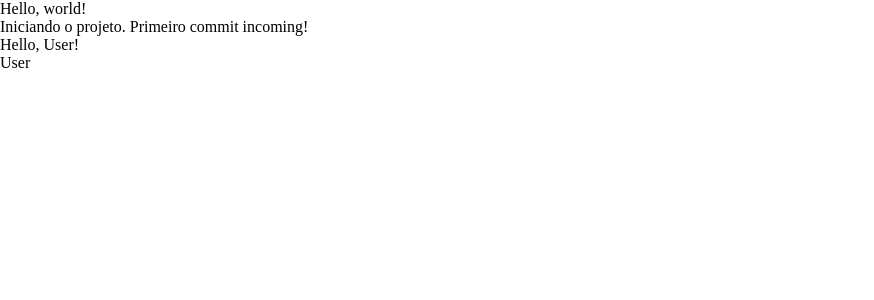
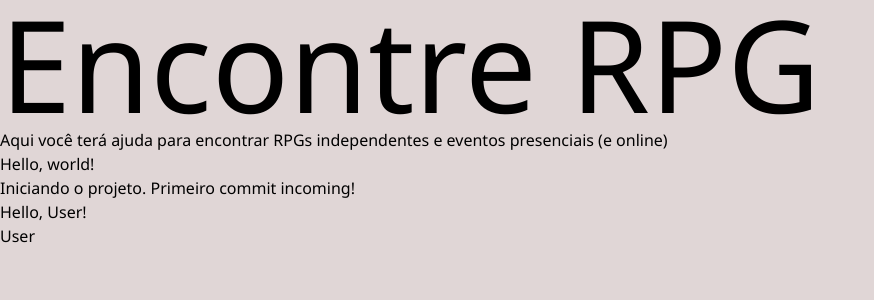
Before and after one commit to vaz-lucas/encontre-rpg, a React (Vite) app in the folder client/: page / in a window 1280 px wide. Shown: the top 300 px of the page, without its empty margins (0-874 px from the left). Built offline with nearby package versions, Linux system fonts and the light colour scheme.

Commit message:
tailwind funcionando corretamente com o layer base aplicado

```diff
--- a/client/index.html
+++ b/client/index.html
@@ -1,5 +1,5 @@
 <!doctype html>
-<html lang="en">
+<html lang="pt-BR">
   <head>
     <meta charset="UTF-8" />
     <link rel="icon" type="image/svg+xml" href="/favicon.svg" />
--- a/client/src/App.css
+++ b/client/src/App.css
@@ -1,15 +1,19 @@
 @import "tailwindcss";
 
-* {
+@layer base {
+  *, *::before, *::after {
+    box-sizing: border-box;
     margin: 0;
     padding: 0;
-    box-sizing: border-box;
-    border: 0;
-    font-size: 100%;
-    font: inherit;
-    vertical-align: baseline;
+  }
+
+  ol, ul {
+    list-style: none;
+  }
+
+  body {
+    background-color: #e0d6d6;
+    color: #000000;
+    font-family: 'Segoe UI', Tahoma, Geneva, Verdana, sans-serif;
+  }
 }
-
-ol, ul {
-    list-style: none;
-}
--- a/client/src/App.tsx
+++ b/client/src/App.tsx
@@ -7,8 +7,15 @@ function App() {
 
   return (
     <>
+    <div className='title'>
+      <h1 className="text-9xl">Encontre RPG</h1>
+  <h2>Aqui você terá ajuda para encontrar RPGs independentes e eventos presenciais (e online)</h2>
+  </div>
+
     <div>
+      <div className='col-esquerda'></div>
 <Greet />
+<div className='col-direita'></div>
   </div>
    </>
   )
--- a/client/src/components/Greet.tsx
+++ b/client/src/components/Greet.tsx
@@ -16,7 +16,7 @@ function handleInputChange(event: React.ChangeEvent<HTMLInputElement>) {
 return (
     <>
   <div>
-<h1>{greet('world')}</h1>
+<h2>{greet('world')}</h2>
 <p>Iniciando o projeto. Primeiro commit incoming!</p>
 
 
```
